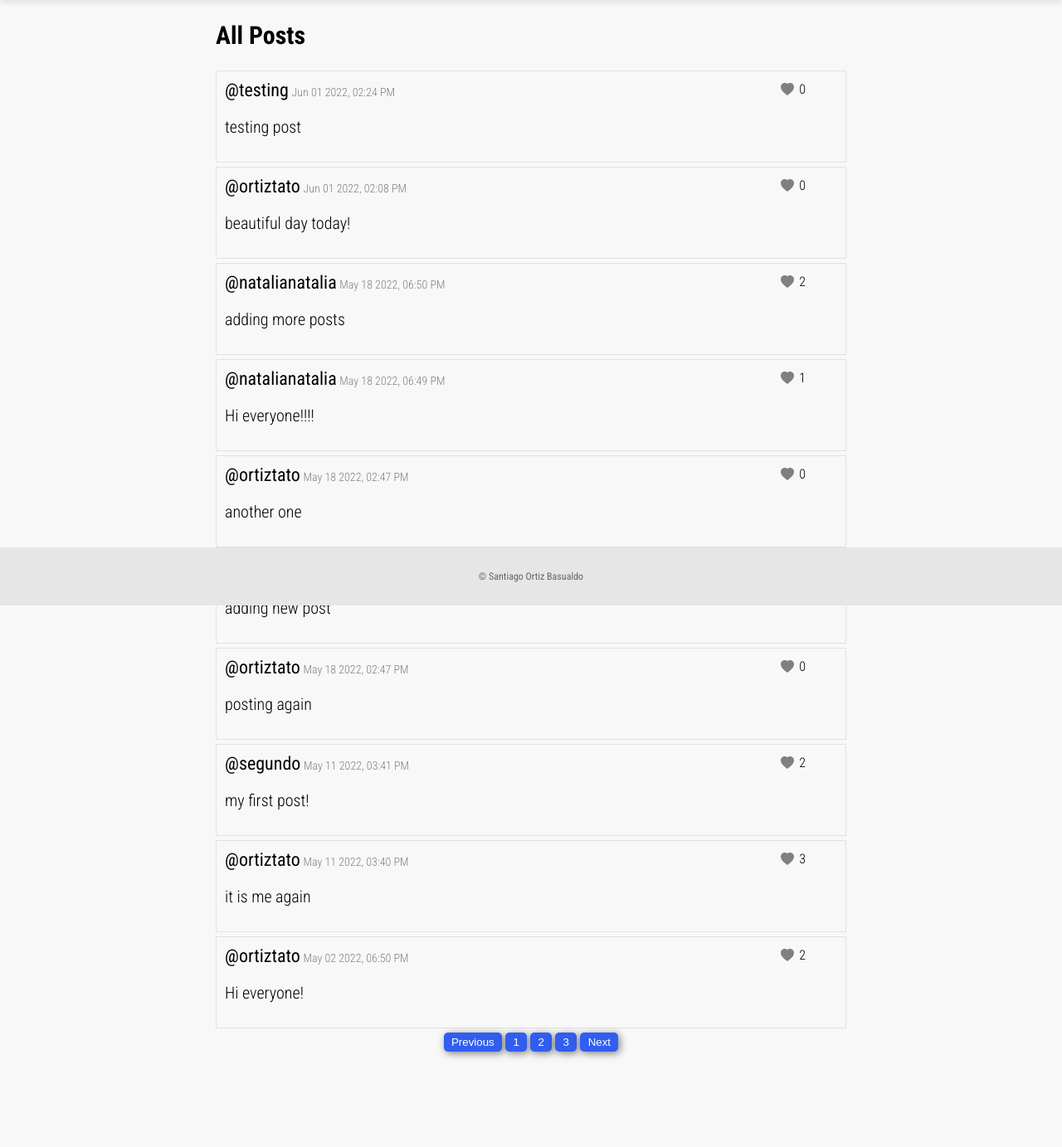
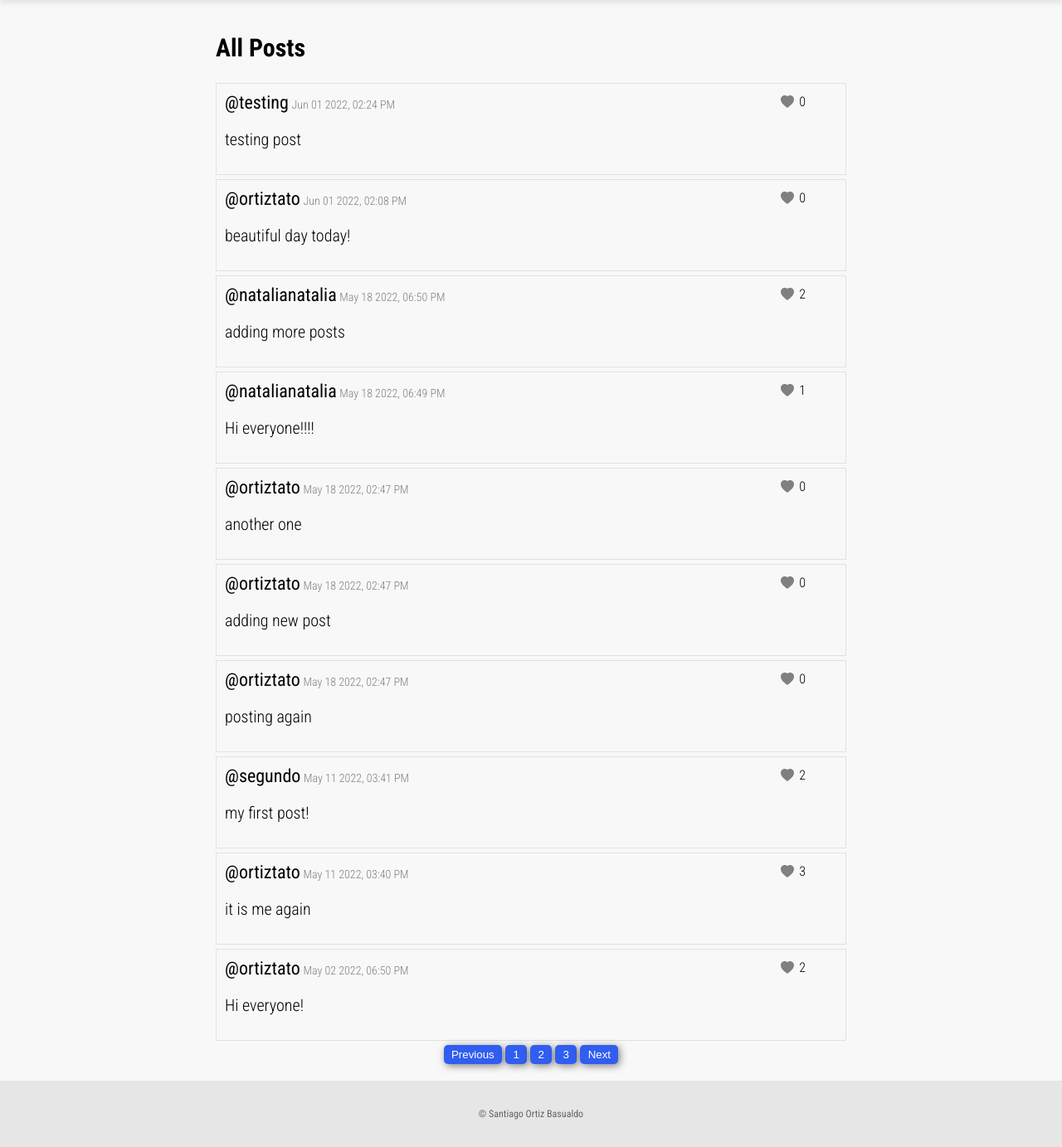
Before and after one commit to ortiztato/Network, a Django app: page / in a window 1280 px wide. Shown: the part 70-1453 px from the top of the page at 83% size. Before the commit the page ends 1346 px from the top, so only its background shows below. Run offline with Django 3.2, Linux system fonts and the light colour scheme; data comes from the database, SQL or seed files in the repository.

Commit message:
arreglado el footer

```diff
--- a/project4/network/static/network/main.css
+++ b/project4/network/static/network/main.css
@@ -9,15 +9,19 @@
     --button-color: rgb(49, 94, 240);
 }
 
+/* html {
+    height: 100%;
+} */
+
 body {
+    /* min-height: 100%; */
     padding: 0px;
-    padding-top: 70px;
+    /* padding-top: 70px; */
     margin: 0px;
     font-family: 'Roboto Condensed', sans-serif;
     font-size: 1rem;
     background-color: var(--theme-color);
     color: var(--text-color);
-    height: 100%;
 }
 
 a {
--- a/project4/network/static/network/templates.css
+++ b/project4/network/static/network/templates.css
@@ -1,8 +1,17 @@
+.maincontainer {
+    margin: 0;
+    padding: 0;
+    min-height: 90vh;
+}
+
 #bodysection {
     max-width: 800px;
     margin: auto;
-    margin-bottom: 90px;
+    margin-bottom: 10px;
+    padding-top: 85px;
 }
+
+
 
 /* ALL POSTS mobile */
 
@@ -218,9 +227,9 @@
 
 footer {
     background-color: rgb(230, 230, 230);
-    position: fixed;
     bottom: 0;
     width: 100%;
+
 }
 
 footer p {
@@ -231,7 +240,8 @@ footer p {
 }
 
 footer .container {
-    height: 70px;
+    height: 10vh;
+    /*  height: 70px; */
     display: flex;
     justify-content: center;
     align-items: center;
--- a/project4/network/templates/network/layout.html
+++ b/project4/network/templates/network/layout.html
@@ -21,6 +21,7 @@
 </head>
 
 <body>
+    <div class="maincontainer">
         <header class="topheader">
             <nav class="topnav">
                 <a href="{% url 'network' %}" class="logo" id="network">
@@ -121,6 +122,9 @@
                 {% endblock %}
             </div>
         </section>
+
+    </div>
+
     <footer>
         <div class="container">
             <p>&copy; Santiago Ortiz Basualdo</p>
```
Lines whose indentation alone changed are shown as unchanged.
